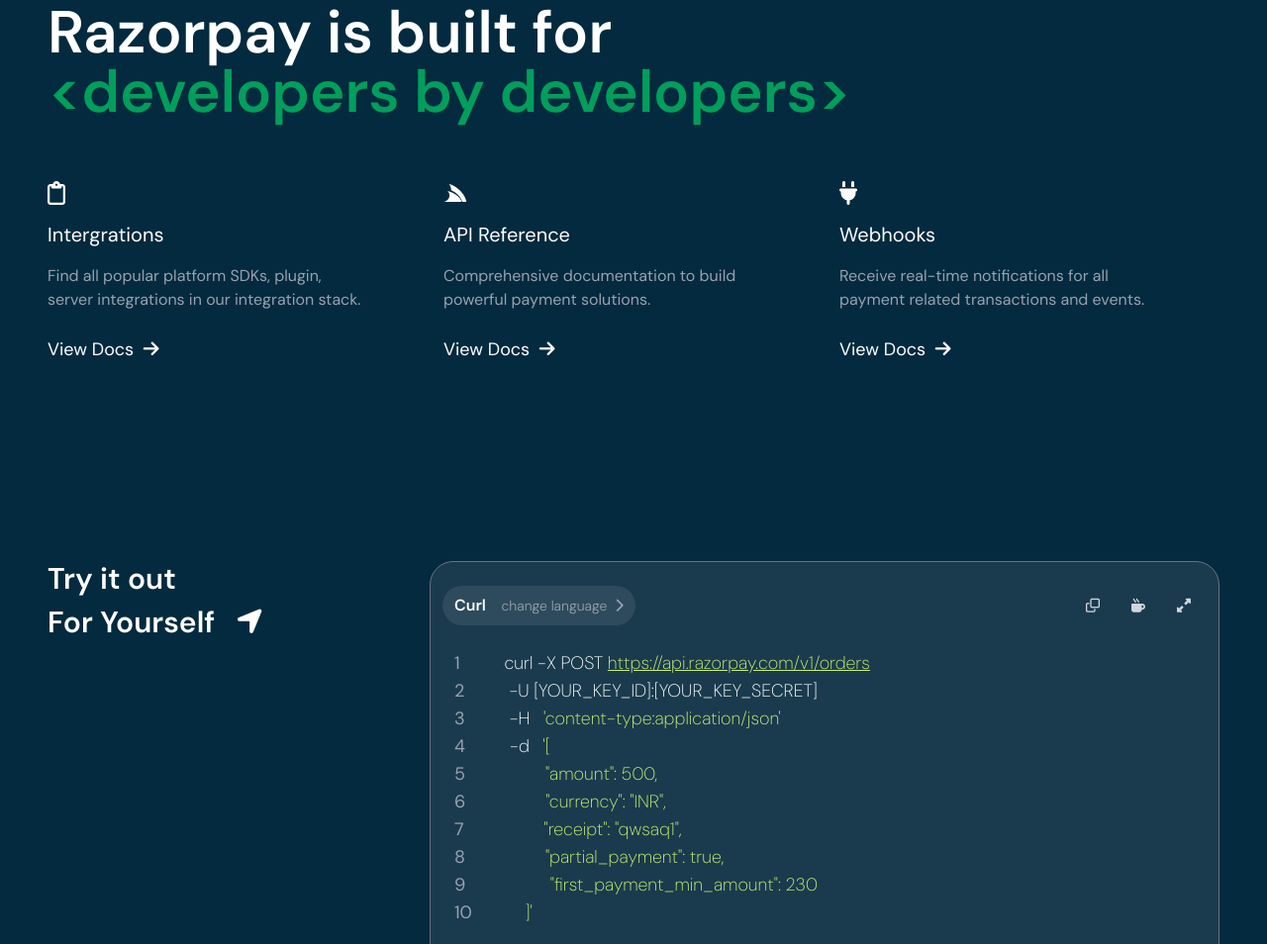
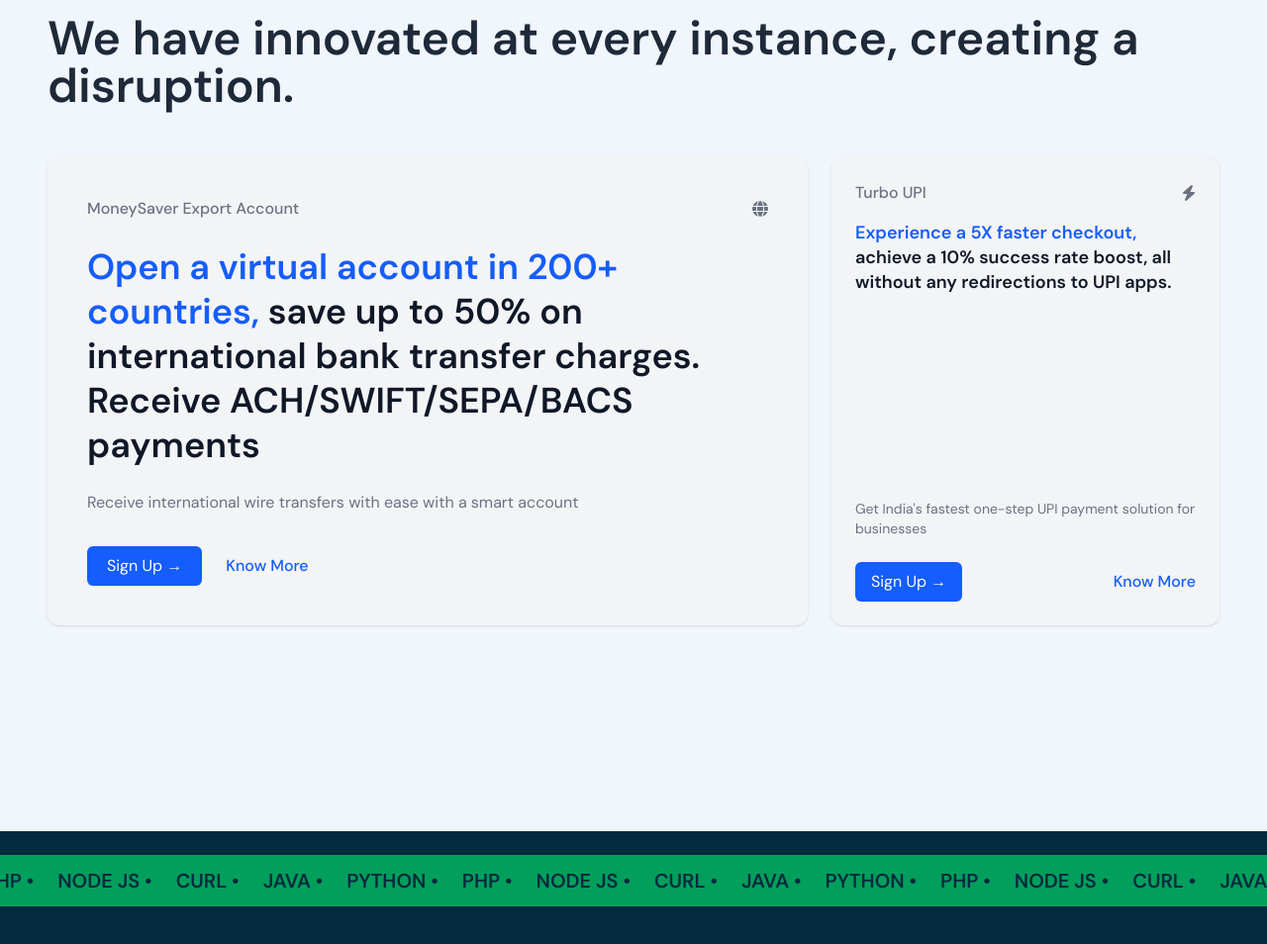
Before and after one commit to harshitbs123/RazorPay-Clone, a website: page index.html in a window 1280 px wide. Shown: the part 1846-2800 px from the top of the page at 99% size. Drawn offline with nearby package versions, Linux system fonts and the light colour scheme; a web font is replaced by a local one.

Commit message:
final commit

```diff
--- a/index.html
+++ b/index.html
@@ -8,11 +8,15 @@
       rel="stylesheet"
       href="https://cdnjs.cloudflare.com/ajax/libs/font-awesome/6.5.2/css/all.min.css"
     />
-     <link href="https://unpkg.com/aos@2.3.4/dist/aos.css" rel="stylesheet">
+    <link href="https://unpkg.com/aos@2.3.4/dist/aos.css" rel="stylesheet" />
 
     <link rel="preconnect" href="https://fonts.googleapis.com" />
     <link rel="preconnect" href="https://fonts.gstatic.com" crossorigin />
-     <link rel="icon" type="image/x-icon" href="assets/favicon-Picsart-BackgroundRemover.png">
+    <link
+      rel="icon"
+      type="image/x-icon"
+      href="assets/favicon-Picsart-BackgroundRemover.png"
+    />
     <link
       href="https://fonts.googleapis.com/css2?family=DM+Sans:ital,opsz,wght@0,9..40,100..1000;1,9..40,100..1000&family=Dosis:wght@200..800&family=Smooch+Sans:wght@100..900&display=swap"
       rel="stylesheet"
@@ -116,7 +120,9 @@
           alt=""
           class="h-[12px] cursor-pointer"
         />
-        <button class="border p-2 text-blue-700 rounded-lg cursor-pointer px-4 hover:bg-blue-100 transition duration-500">
+        <button
+          class="border p-2 text-blue-700 rounded-lg cursor-pointer px-4 hover:bg-blue-100 transition duration-500"
+        >
           Login
         </button>
         <button
@@ -263,7 +269,11 @@
     </div>
 
     <!-- finance platform -->
-    <div class="w-[1184px] mx-auto m-20" data-aos="fade-up" data-aos-duration="1500">
+    <div
+      class="w-[1184px] mx-auto m-20"
+      data-aos="fade-up"
+      data-aos-duration="1500"
+    >
       <p class="text-6xl font-semibold">
         The all in one <span class="text-lime-500">finance platform </span
         ><br />
@@ -283,6 +293,93 @@
       </div>
     </div>
 
+    <!-- copy paste -->
+    <div class="bg-[#f1f5fc] py-2">
+      <div class="w-[1184px] mx-auto my-50 ">
+        <!-- Heading -->
+        <p class="text-4xl md:text-5xl font-semibold text-gray-800 mb-12" data-aos="fade-up" data-aos-duration="1500">
+          We have innovated at every instance, creating a disruption.
+        </p>
+
+        <!-- Cards container -->
+        <div class="flex gap-6">
+          <!-- LEFT BIG CARD -->
+          <div class="flex-[2] bg-gray-100 rounded-xl p-10 shadow-sm" data-aos="fade-right" data-aos-duration="1500">
+            <!-- Top label -->
+            <div class="flex justify-between items-center mb-6">
+              <p class="text-gray-500 font-medium">MoneySaver Export Account</p>
+              <i class="fa-solid fa-globe text-gray-500"></i>
+            </div>
+
+            <!-- Main text -->
+            <p class="text-4xl font-semibold leading-tight text-gray-900">
+              <span class="text-blue-600">
+                Open a virtual account in 200+ countries,
+              </span>
+              save up to 50% on international bank transfer charges. Receive
+              ACH/SWIFT/SEPA/BACS payments
+            </p>
+
+            <!-- Sub text -->
+            <p class="text-gray-500 mt-6">
+              Receive international wire transfers with ease with a smart
+              account
+            </p>
+
+            <!-- Buttons -->
+            <div class="flex items-center gap-6 mt-8">
+              <button
+                class="bg-blue-600 text-white px-5 py-2 rounded-md hover:bg-blue-700 transition"
+              >
+                Sign Up →
+              </button>
+              <a href="#" class="text-blue-600 font-medium hover:underline">
+                Know More
+              </a>
+            </div>
+          </div>
+
+          <!-- RIGHT SMALL CARD -->
+          <div
+            class="flex-1 bg-gray-100 rounded-xl p-6 shadow-sm flex flex-col justify-between" data-aos="fade-left" data-aos-duration="1500"
+          >
+            <!-- Top -->
+            <div>
+              <div class="flex justify-between items-center mb-4">
+                <p class="text-gray-500 font-medium">Turbo UPI</p>
+                <i class="fa-solid fa-bolt text-gray-500"></i>
+              </div>
+
+              <p class="text-lg font-semibold text-gray-900 leading-snug">
+                <span class="text-blue-600"
+                  >Experience a 5X faster checkout,</span
+                >
+                achieve a 10% success rate boost, all without any redirections
+                to UPI apps.
+              </p>
+            </div>
+
+            <!-- Bottom -->
+            <div>
+              <p class="text-gray-500 mt-6 text-sm">
+                Get India's fastest one-step UPI payment solution for businesses
+              </p>
+
+              <div class="flex items-center justify-between mt-6">
+                <button
+                  class="bg-blue-600 text-white px-4 py-2 rounded-md hover:bg-blue-700 transition"
+                >
+                  Sign Up →
+                </button>
+                <a href="#" class="text-blue-600 font-medium hover:underline">
+                  Know More
+                </a>
+              </div>
+            </div>
+          </div>
+        </div>
+      </div>
+    </div>
     <!--  main developer section -->
     <div class="bg-[#f1f5fb] h-[2000px]">
       <div class="bg-[#032a3e] h-[1300px]">
@@ -322,14 +419,22 @@
         <!--remaining -->
         <div class="w-[1184px] mx-auto mt-30">
           <!-- text -->
-          <p class="text-white text-6xl font-semibold" data-aos="fade-up" data-aos-duration="1500">
+          <p
+            class="text-white text-6xl font-semibold"
+            data-aos="fade-up"
+            data-aos-duration="1500"
+          >
             Razorpay is built for <br />
             <span class="text-[#019e5c] mb-3">
               &lt;developers by developers&gt;
             </span>
           </p>
           <!-- 3 cards -->
-          <div class="flex gap-4 mt-15" data-aos="zoom-in" data-aos-duration="1500">
+          <div
+            class="flex gap-4 mt-15"
+            data-aos="zoom-in"
+            data-aos-duration="1500"
+          >
             <div class="flex-1 min-w-0 text-white">
               <i class="fa-regular fa-clipboard text-2xl"></i>
               <p class="text-xl mt-3">Intergrations</p>
@@ -337,7 +442,9 @@
                 Find all popular platform SDKs, plugin,<br />
                 server integrations in our integration stack.
               </p>
-              <p class="text-lg mt-6 cursor-pointer hover:underline underline-offset-8">
+              <p
+                class="text-lg mt-6 cursor-pointer hover:underline underline-offset-8"
+              >
                 View Docs &nbsp;<i class="fa-solid fa-arrow-right"></i>
               </p>
             </div>
@@ -348,7 +455,9 @@
                 Comprehensive documentation to build<br />
                 powerful payment solutions.
               </p>
-              <p class="text-lg mt-6 cursor-pointer hover:underline underline-offset-8">
+              <p
+                class="text-lg mt-6 cursor-pointer hover:underline underline-offset-8"
+              >
                 View Docs &nbsp;<i class="fa-solid fa-arrow-right"></i>
               </p>
             </div>
@@ -359,7 +468,9 @@
                 Receive real-time notifications for all <br />payment related
                 transactions and events.
               </p>
-              <p class="text-lg mt-6 cursor-pointer hover:underline underline-offset-8">
+              <p
+                class="text-lg mt-6 cursor-pointer hover:underline underline-offset-8"
+              >
                 View Docs &nbsp;<i class="fa-solid fa-arrow-right"></i>
               </p>
             </div>
@@ -376,7 +487,9 @@
             </div>
             <!-- right -->
             <div
-              class="group relative overflow-hidden bg-[#1a3b4d] flex-2 justify-center py-6 px-3 border border-gray-500 border-[0.5px] rounded-3xl" data-aos="left" data-aos-duration="1500"
+              class="group relative overflow-hidden bg-[#1a3b4d] flex-2 justify-center py-6 px-3 border border-gray-500 border-[0.5px] rounded-3xl"
+              data-aos="left"
+              data-aos-duration="1500"
             >
               <!-- nav div -->
               <div class="flex justify-between items-center">
@@ -506,13 +619,21 @@
       <div class="max-w-[1184px] mx-auto my-20 px-4">
         <p class="text-xl text-gray-400 mb-4">&lt;what html?&gt;</p>
 
-        <p class="text-3xl md:text-5xl lg:text-6xl font-semibold leading-tight" data-aos="fade-up" data-aos-duration="1500">
+        <p
+          class="text-3xl md:text-5xl lg:text-6xl font-semibold leading-tight"
+          data-aos="fade-up"
+          data-aos-duration="1500"
+        >
           <span class="text-[#019e5c]">Not a developer?</span><br />
           Our No-Code products have you covered
         </p>
         <!-- 3 box -->
         <div class="flex gap-x-4 my-10">
-          <div class="flex-1 shadow-lg bg-white" data-aos="fade-up" data-aos-duration="1500">
+          <div
+            class="flex-1 shadow-lg bg-white"
+            data-aos="fade-up"
+            data-aos-duration="1500"
+          >
             <div class="flex justify-between px-4 py-6 text-2xl items-center">
               <p class="text-gray-600">Payment Links</p>
               <i class="fa-regular fa-credit-card text-blue-700 text-2xl"></i>
@@ -534,7 +655,11 @@
             </div>
           </div>
 
-          <div class="flex-1 shadow-lg bg-white" data-aos="fade-up" data-aos-duration="1500">
+          <div
+            class="flex-1 shadow-lg bg-white"
+            data-aos="fade-up"
+            data-aos-duration="1500"
+          >
             <div class="flex justify-between px-4 py-6 text-2xl items-center">
               <p class="text-gray-600">Payment Pages</p>
               <i class="fa-regular fa-file-lines text-blue-700 text-2xl"></i>
@@ -556,7 +681,11 @@
               </span>
             </div>
           </div>
-          <div class="flex-1 shadow-lg bg-white" data-aos="fade-up" data-aos-duration="1500">
+          <div
+            class="flex-1 shadow-lg bg-white"
+            data-aos="fade-up"
+            data-aos-duration="1500"
+          >
             <div class="flex justify-between px-4 py-6 text-2xl items-center">
               <p class="text-gray-600">Payment Buttons</p>
               <i class="fa-regular fa-square-check text-2xl text-blue-700"></i>
@@ -962,7 +1091,9 @@
           </li>
           <li class="font-bold mt-10 mb-5">FIND US ONLINE</li>
           <li class="h-10" data-aos="fade-up" data-aos-duration="1000">
-            <i class="fa-brands fa-facebook text-3xl hover:text-blue-800 transition duration-400"></i>
+            <i
+              class="fa-brands fa-facebook text-3xl hover:text-blue-800 transition duration-400"
+            ></i>
             <i
               class="fa-brands fa-x-twitter text-3xl ml-1 text-gray-400 hover:text-black transition duration-400"
             ></i>
@@ -996,13 +1127,17 @@
     <p class="text-center text-sm text-gray-500 mb-10">
       Effective January 01, 2026 • Payment aggregation services will be operated
       by Razorpay Payments Private Limited (RBI - authorised Payment Aggregator)
-      <span class="text-black font-semibold underline ml-4 cursor-pointer hover:text-blue-700"> Know more </span>
+      <span
+        class="text-black font-semibold underline ml-4 cursor-pointer hover:text-blue-700"
+      >
+        Know more
+      </span>
     </p>
     <script src="https://unpkg.com/aos@2.3.4/dist/aos.js"></script>
 
-<script>
-  AOS.init();
-</script>
-<!--  -->
+    <script>
+      AOS.init();
+    </script>
+    <!--  -->
   </body>
 </html>
```
Also changed, not shown: src/output.css.
